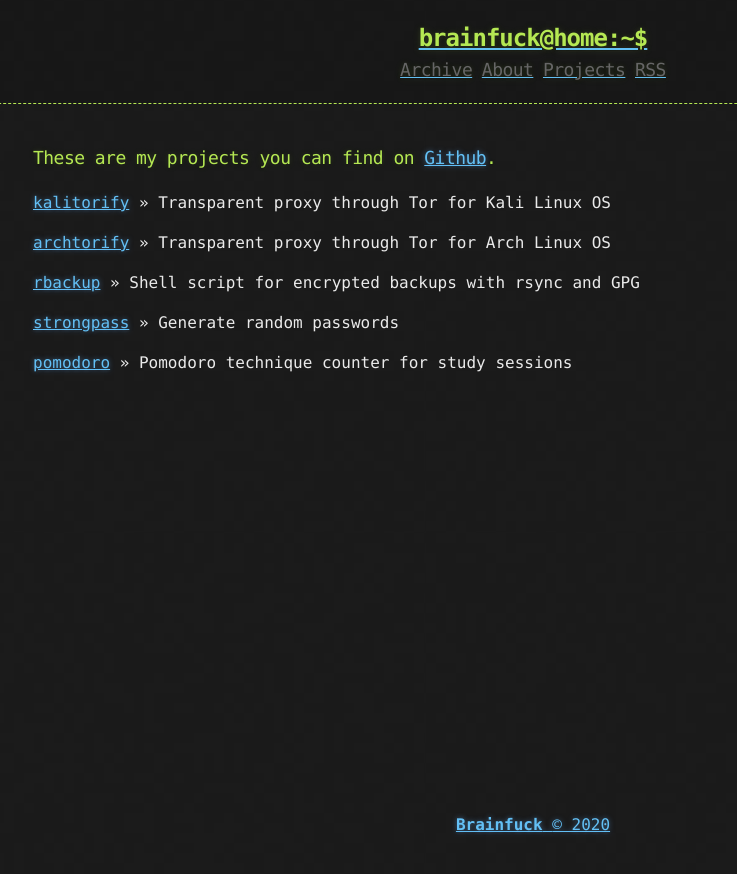
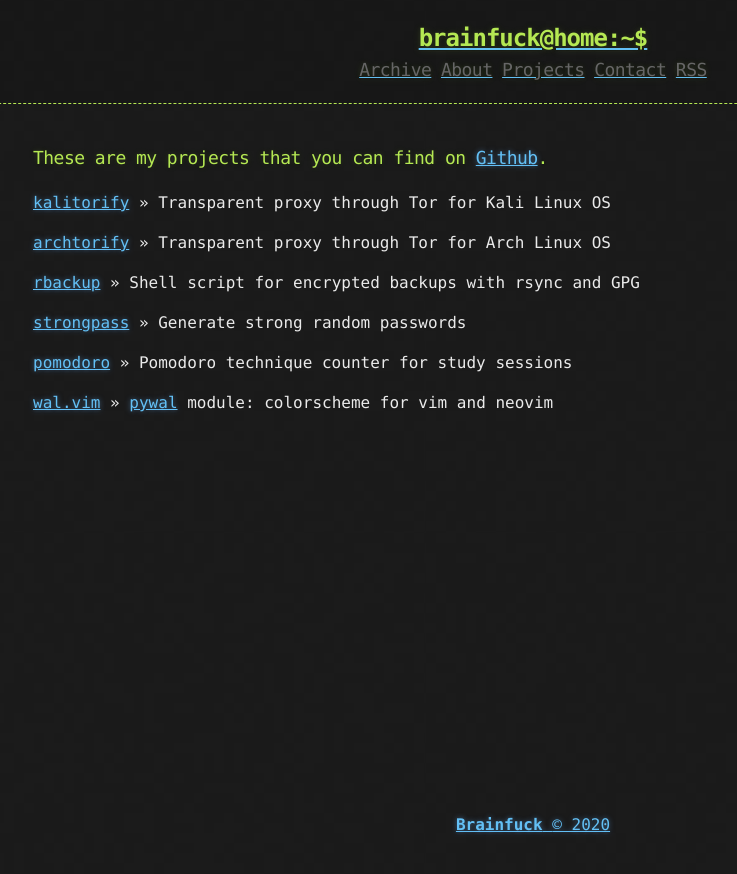
Before and after one commit to brainfucksec/brainfucksec.github.io, a Jekyll site: the page built from projects.md, in a window 1280 px wide. Shown: the top 874 px of the page, without its empty margins (107-844 px from the left). Built offline with Jekyll 4.4.1, drawn with Linux system fonts in a browser that asks for light colours.

Commit message:
update and add sections

```diff
--- a/_includes/links.html
+++ b/_includes/links.html
@@ -1,4 +1,5 @@
 <a href="{{ "/archive" | prepend: site.baseurl | replace: '//', '/' }}"><h2 class="header-link">Archive</h2></a>
 <a href="{{ "/about" | prepend: site.baseurl | replace: '//', '/' }}"><h2 class="header-link">About</h2></a>
 <a href="{{ "/projects" | prepend: site.baseurl | replace: '//', '/' }}"><h2 class="header-link">Projects</h2></a>
+<a href="{{ "/contact" | prepend: site.baseurl | replace: '//', '/' }}"><h2 class="header-link">Contact</h2></a>
 <a href="{{ "/atom.xml" | prepend: site.baseurl | replace: '//', '/' }}"><h2 class="header-link">RSS</h2></a>
--- a/projects.md
+++ b/projects.md
@@ -3,7 +3,7 @@ layout: page
 title: Projects
 ---
 
-### These are my projects you can find on [Github](https://github.com/brainfucksec?tab=repositories).
+### These are my projects that you can find on [Github](https://github.com/brainfucksec?tab=repositories).
 
 
 [kalitorify](https://github.com/brainfucksec/kalitorify) >> Transparent proxy through Tor for Kali Linux OS
@@ -12,6 +12,8 @@ title: Projects
 
 [rbackup](https://github.com/brainfucksec/rbackup) >> Shell script for encrypted backups with rsync and GPG
 
-[strongpass](https://github.com/brainfucksec/strongpass) >> Generate random passwords
+[strongpass](https://github.com/brainfucksec/strongpass) >> Generate strong random passwords
 
 [pomodoro](https://github.com/brainfucksec/pomodoro) >> Pomodoro technique counter for study sessions
+
+[wal.vim](https://github.com/brainfucksec/wal.vim) >> [pywal](https://github.com/dylanaraps/pywal) module: colorscheme for vim and neovim
```
Also changed, not shown: about.md (+1 -1 lines), contact.md (added, +18 -0 lines), license.md (added), 1 other file.
